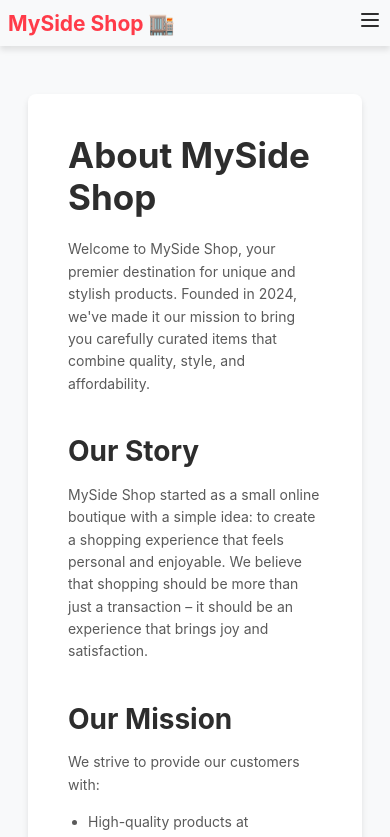
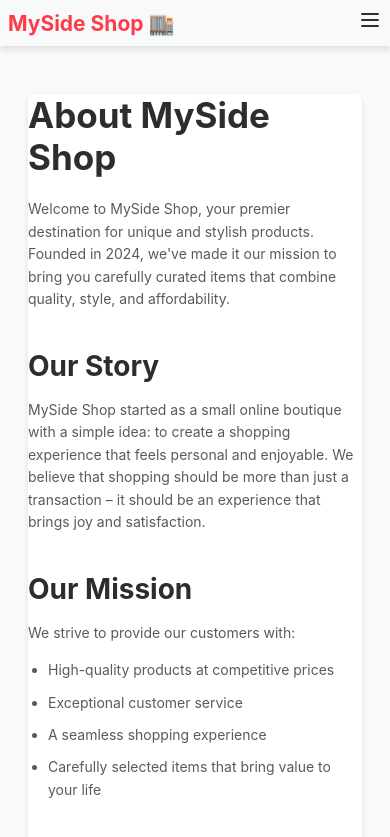
Before and after one commit to TakashiNishii/MySideShop, a Next.js app: page /about in a window 390 px wide. Shown: the top 837 px of the page. Built offline with nearby package versions, Linux system fonts and the light colour scheme; what next-redux-wrapper would draw is missing.

Commit message:
:art: Pagination responsive and fix about page

```diff
--- a/components/about/about.styles.js
+++ b/components/about/about.styles.js
@@ -11,6 +11,9 @@ export const AboutContent = styled.div`
   border-radius: 8px;
   box-shadow: ${({ theme }) => theme.shadows.card};
   padding: 40px;
+  @media (max-width: 768px) {
+    padding: 0px;
+  }
 `;
 
 export const AboutSection = styled.section`
--- a/components/products-list/filters/pagination/pagination.styles.js
+++ b/components/products-list/filters/pagination/pagination.styles.js
@@ -5,6 +5,8 @@ export const PaginationContainer = styled.div`
   justify-content: center;
   gap: 10px;
   margin: 20px 0;
+  max-width: 100dvw;
+  flex-wrap: wrap;
 `;
 
 export const PaginationButton = styled.button`
```
